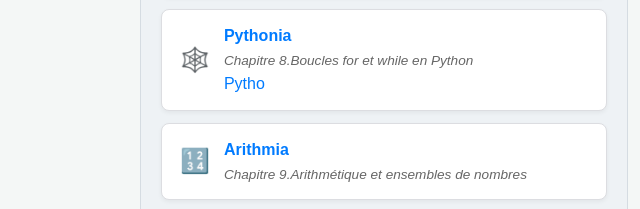
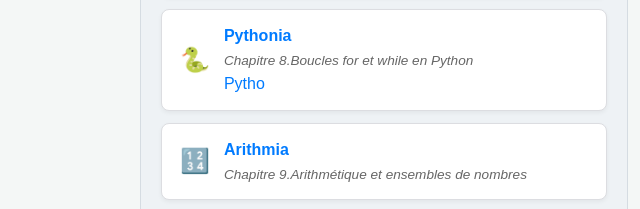
Before and after one commit to FrancoisGLEYZON/applis-maths, a plain HTML site: page index.html in a window 1280 px wide. Shown: the part 484-693 px from the top of the page, 0-640 px from the left. Drawn offline with Linux system fonts and the light colour scheme.

Commit message:
Update index.html

```diff
--- a/index.html
+++ b/index.html
@@ -139,7 +139,7 @@
                 </li>
                 <li>
                     <a href="Pythonia – révisions Python.html">
-                        <span class="emoji">🕸️</span>
+                        <span class="emoji">🐍</span>
                         <span class="app-info">
                             <span class="app-title">Pythonia</span>
                             <span class="app-chapter">Chapitre 8.Boucles for et while en Python</span> Pytho
```
